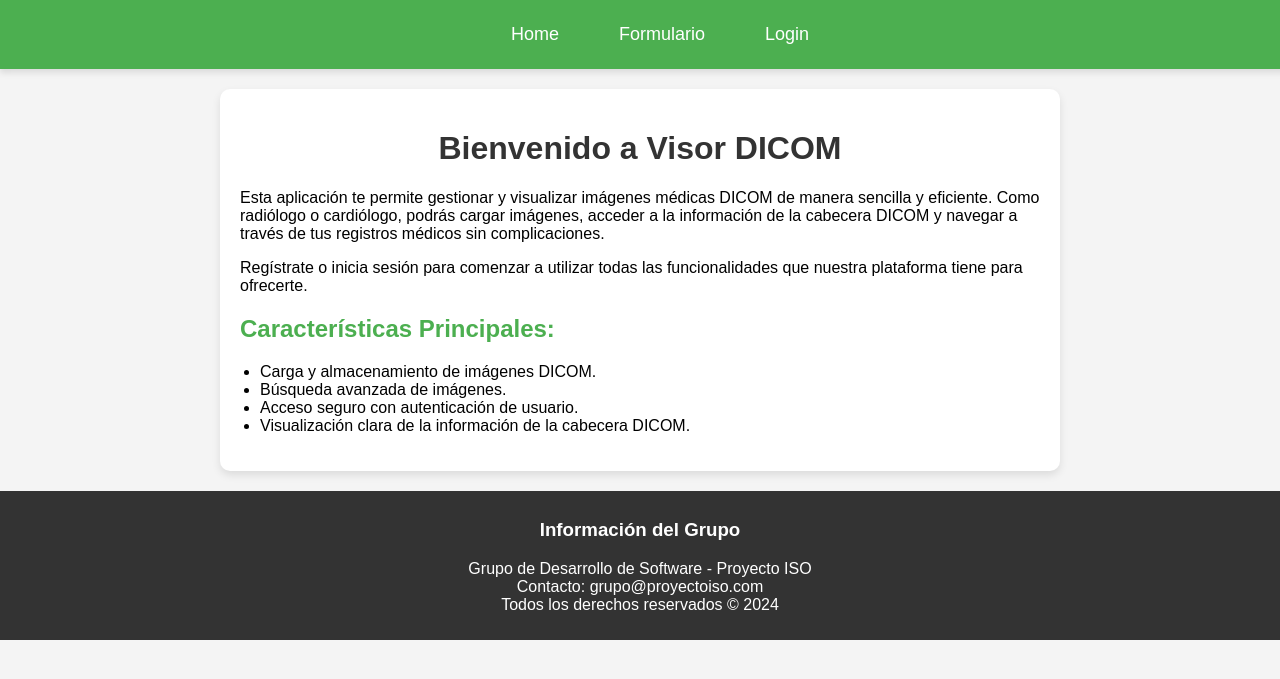
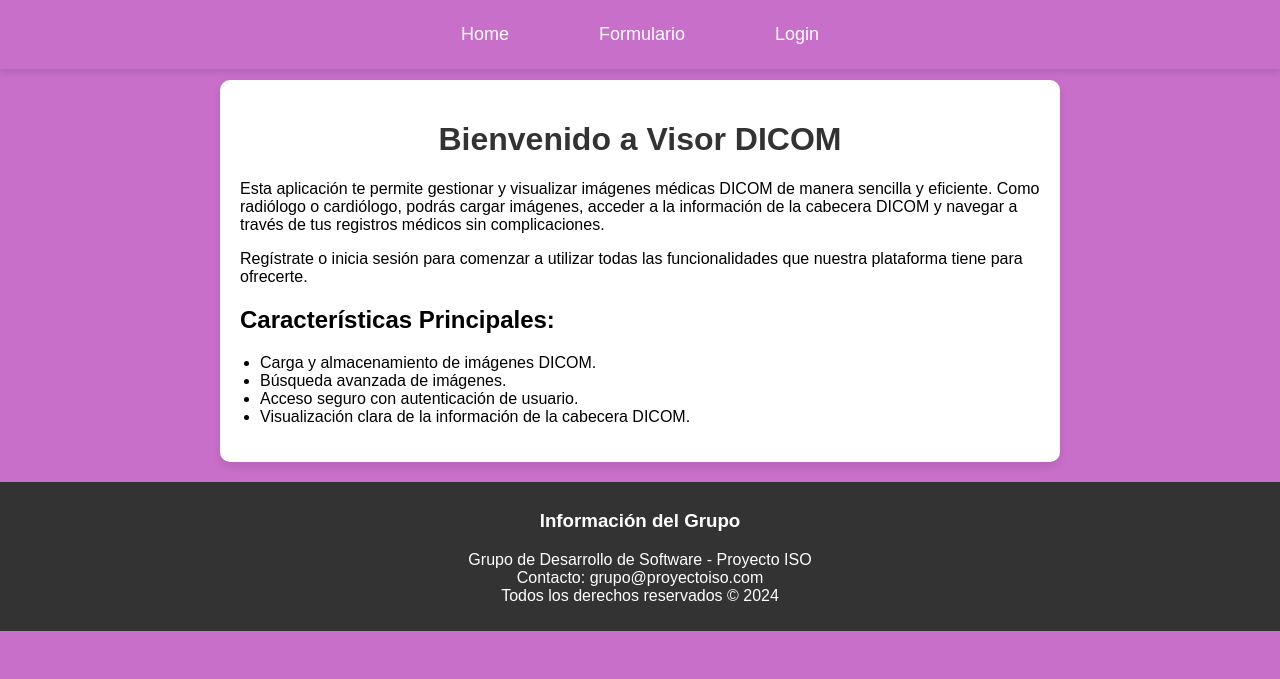
Before and after one commit to Vestermix/GRP-EMPANADAS-DE-SOFTWARE-2024-PROYINF, a Django app: page / in a window 1280 px wide. Shown: the top 679 px of the page. Run offline with Django 5.2, Linux system fonts and the light colour scheme.

Commit message:
Add files via upload
actualización css

```diff
--- a/ArchivosProjectoDjango/visorDicom/static/css/cabecera.css
+++ b/ArchivosProjectoDjango/visorDicom/static/css/cabecera.css
@@ -3,17 +3,19 @@
 /* Estilo para la cabecera */
 .header {
     width: 100%;  /* La cabecera ocupa todo el ancho de la página */
-    background-color: #4CAF50;  /* Color de fondo verde */
+    background-color: #c86fc9ff;  /* Color de fondo verde */
     padding: 10px 20px;  /* Espaciado interno */
     box-shadow: 0 4px 6px rgba(0, 0, 0, 0.1);  /* Sombra ligera */
     display: flex;
     justify-content: center; /* Alinea los elementos dentro de la cabecera al centro */
     gap: 20px;  /* Añade espacio entre los enlaces */
+    text-align: center;
+    z-index: 1000;
 }
 
 /* Estilos para los enlaces dentro de la cabecera */
 .header a {
-    color: white;  /* Color del texto blanco */
+    color: #efeccaff;  /* Color del texto blanco */
     text-align: center;  /* Centrar el texto dentro del enlace */
     padding: 14px 20px;  /* Espaciado interno para hacer los enlaces más grandes */
     text-decoration: none;  /* Elimina el subrayado de los enlaces */
@@ -22,7 +24,7 @@
 
 /* Efecto al pasar el cursor por encima de los enlaces */
 .header a:hover {
-    background-color: #45a049;  /* Cambia el color de fondo en hover */
+    background-color: #610345ff;  /* Cambia el color de fondo en hover */
     border-radius: 4px;  /* Bordes redondeados en hover */
 }
 
--- a/ArchivosProjectoDjango/visorDicom/static/css/home.css
+++ b/ArchivosProjectoDjango/visorDicom/static/css/home.css
@@ -1,7 +1,7 @@
 /* Estilos generales */
 body {
     font-family: Arial, sans-serif;
-    background-color: #f4f4f4;
+    background-color: #c86fc9ff;
     margin: 0;
     padding: 0;
 }
@@ -9,7 +9,7 @@ body {
 /* Estilo para el contenedor principal */
 .container {
     max-width: 800px;
-    margin: 20px auto;
+    margin: 80px auto 20px auto;  /* Agrega un margin-top para que el contenido no quede debajo de la cabecera */
     padding: 20px;
     background-color: white;
     border-radius: 10px;
@@ -22,8 +22,29 @@ h1 {
     color: #333;
 }
 
-h2 {
-    color: #4CAF50;
+/* Estilo para la cabecera */
+.header {
+    position: fixed;
+    top: 0;
+    left: 0;
+    width: 100%;
+    background-color: #c86fc9ff;
+    color: white;
+    padding: 10px 0;
+    text-align: center;
+    z-index: 2000;  /* Asegura que esté por encima de todo el contenido */
+}
+
+/* Estilos para los enlaces de la cabecera */
+.header a {
+    color: white;
+    text-decoration: none;
+    margin: 0 15px;
+    font-size: 18px;
+}
+
+.header a:hover {
+    text-decoration: underline;
 }
 
 /* Estilo para la lista */
@@ -53,5 +74,6 @@ ul {
 @media screen and (max-width: 600px) {
     .container {
         padding: 10px;
+        margin-top: 80px; /* Asegúrate de que el margen superior también se ajuste en pantallas pequeñas */
     }
 }
--- a/ArchivosProjectoDjango/visorDicom/static/css/sesion.css
+++ b/ArchivosProjectoDjango/visorDicom/static/css/sesion.css
@@ -18,7 +18,7 @@ body {
     top: 0;
     left: 0;
     width: 100%;
-    background-color: #4CAF50;
+    background-color: #c86fc9ff;
     color: white;
     padding: 10px 0;
     text-align: center;
```
Also changed, not shown: ArchivosProjectoDjango/visorDicom/static/css/formulario.css (+20 -5 lines).
